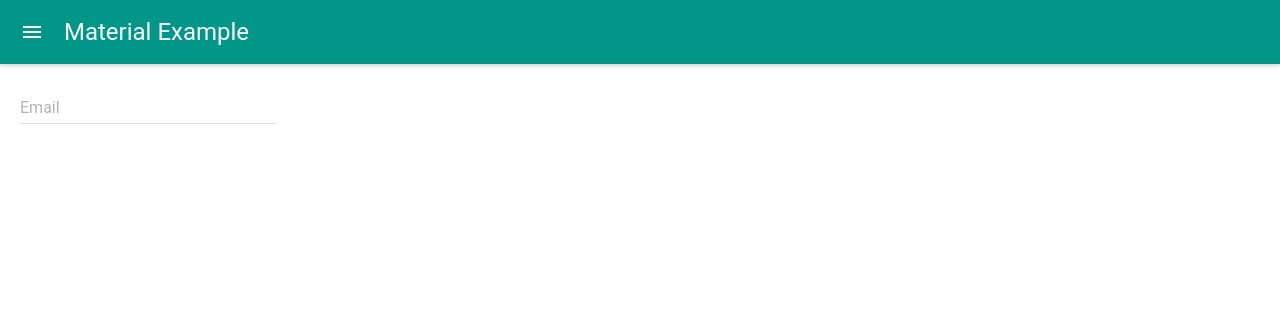
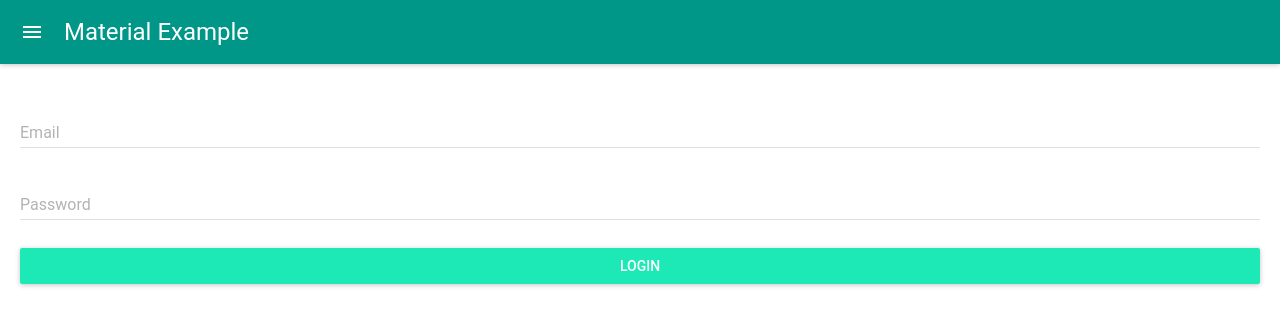
Before and after one commit to ChristopherZev/materialui_testing, a React (Create React App) app: page / in a window 1280 px wide. Shown: the top 326 px of the page. Built offline with nearby package versions, Linux system fonts and the light colour scheme; what react-tap-event-plugin would draw is missing.

Commit message:
Added password text field, RaisedButton with accent color, const styles for textfield and button, added ID and type to both email and pw fields components

```diff
--- a/src/App.js
+++ b/src/App.js
@@ -4,8 +4,9 @@ import AppBar from 'material-ui/AppBar';
 import Drawer from 'material-ui/Drawer';
 import {List, ListItem} from 'material-ui/List';
 import getMuiTheme from 'material-ui/styles/getMuiTheme';
-import {teal500, tealA100} from 'material-ui/styles/colors';
+import {teal500, tealA400} from 'material-ui/styles/colors';
 import TextField from 'material-ui/TextField';
+import RaisedButton from 'material-ui/RaisedButton';
 import injectTapEventPlugin from 'react-tap-event-plugin';
 import './App.css';
 
@@ -14,13 +15,20 @@ injectTapEventPlugin();
 const muiTheme = getMuiTheme({
   palette: {
     primary1Color: teal500,
-    accent1Color: tealA100
+    accent1Color: tealA400
   }
 });
 
 const contentStyle = {
   padding: '20px'
 
+};
+const textFieldStyle = {
+  display: 'block',
+  width: '100%'
+};
+const buttonStyle = {
+  marginTop: '20px'
 };
 
 class App extends Component {
@@ -51,7 +59,9 @@ class App extends Component {
           </Drawer>
           <div style={contentStyle}>
             <form action="">
-              <TextField hintText="Email"/>
+              <TextField id = "email"floatingLabelText="Email" type="email" style={textFieldStyle}/>
+              <TextField id = "password"floatingLabelText="Password" type= "password"style={textFieldStyle}/>
+              <RaisedButton fullWidth={true} label="login" secondary={true} style={buttonStyle}/>
             </form>
           </div>
         </div>
```
